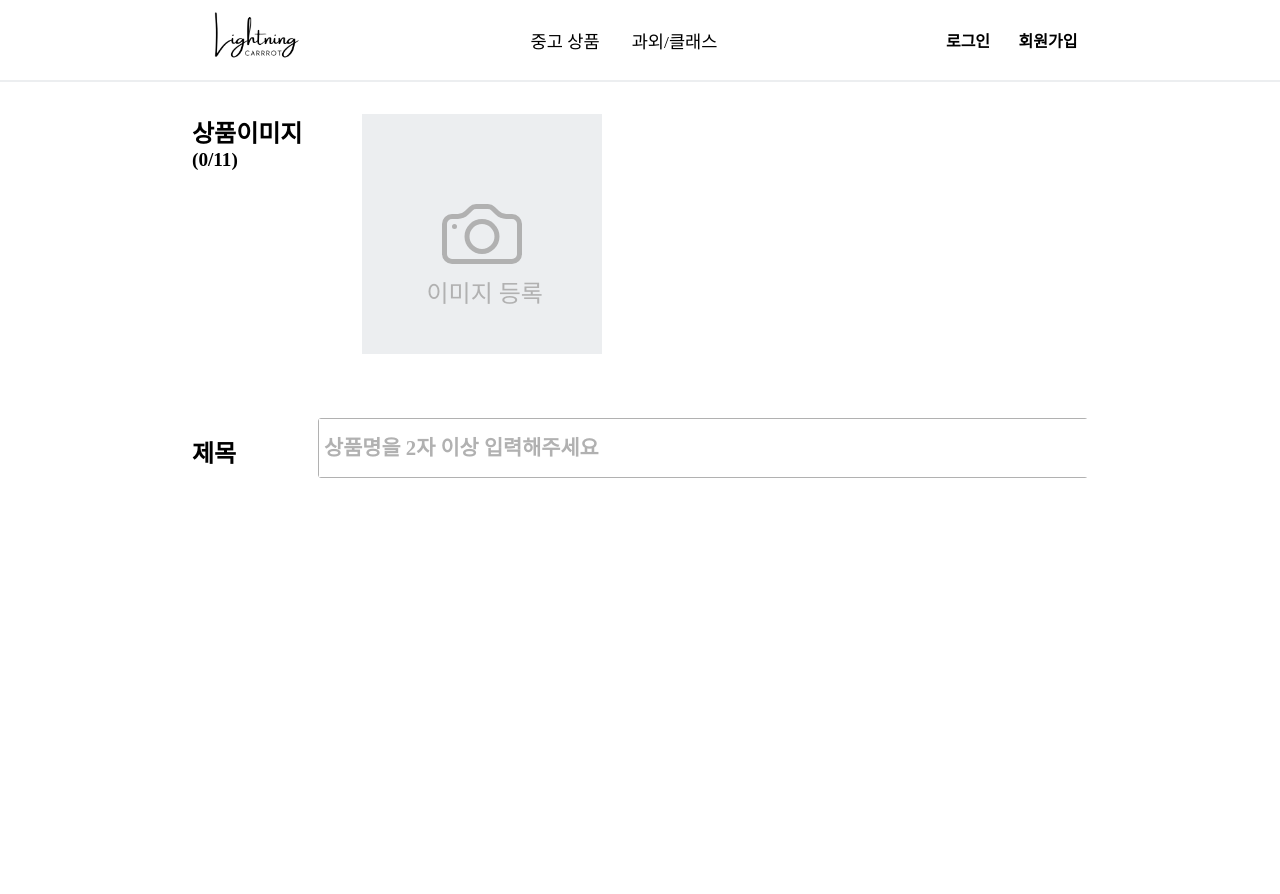
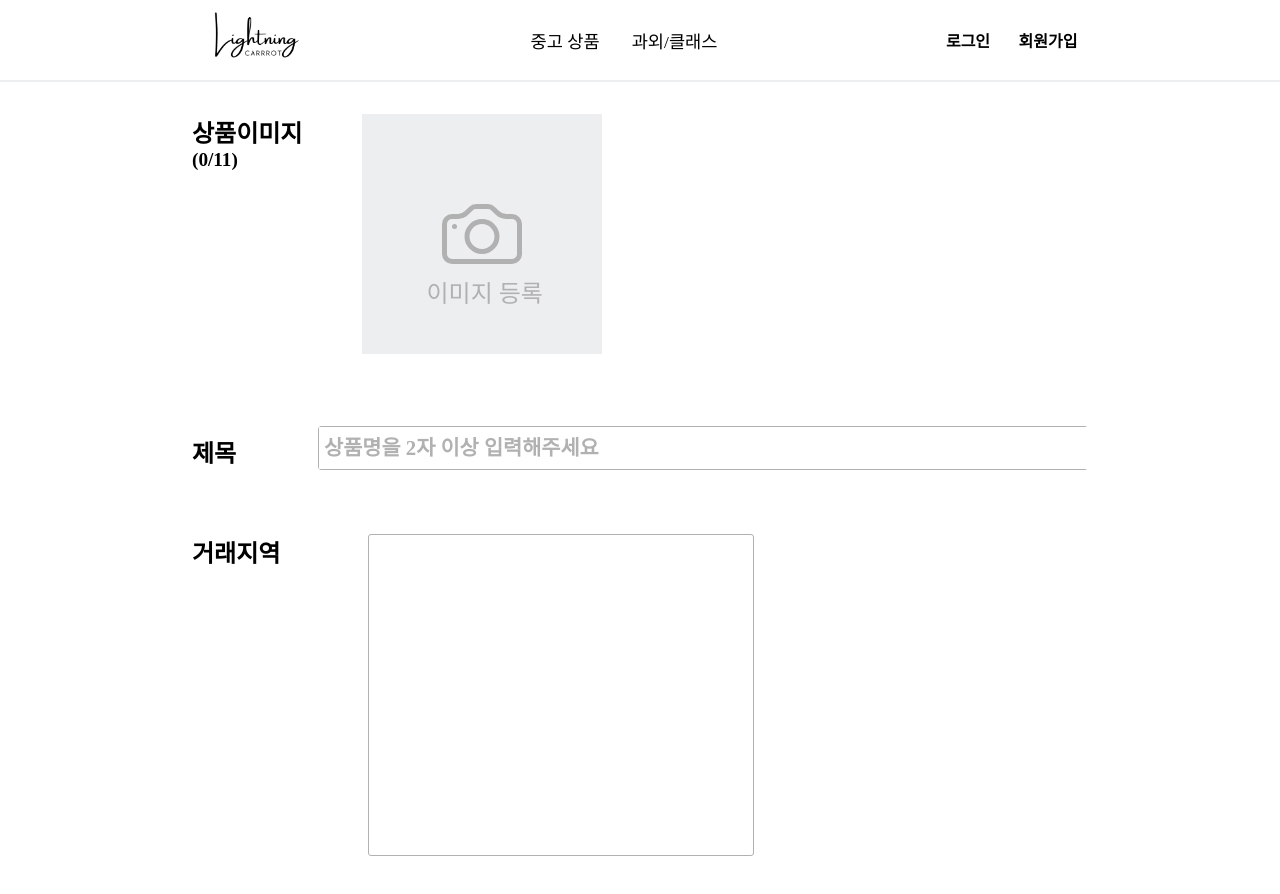
Before and after one commit to eunbbori/-Lightning-Carrot, a React (Create React App) app in the folder lightning-carrot-client/: page /addPost/product in a window 1280 px wide. Shown: the top 894 px of the page. Before the commit the page ends 800 px from the top, so only its background shows below. Built offline with nearby package versions, Linux system fonts and the light colour scheme; a web font is replaced by a local one.

Commit message:
거래지역 menu depth 고민 필요

```diff
--- a/lightning-carrot-client/src/views/AddPostView/AddProductView/AddProduct.tsx
+++ b/lightning-carrot-client/src/views/AddPostView/AddProductView/AddProduct.tsx
@@ -7,6 +7,7 @@ import { HomeMainContainer, HomeMainWrapper } from "../../../styles/common";
 import {
   ContentWrapper,
   imgContainer,
+  regionContainer,
   TitleContainerStyle,
   TitleStyle,
 } from "./AddProductViewStyle";
@@ -33,13 +34,19 @@ const AddProduct = () => {
             <div className="titleContainer">
               <AppInputText
                 width={"70rem"}
-                height={"3rem"}
+                height={"2rem"}
                 type={"text"}
                 className={"inputTitle"}
                 required={true}
                 placeholder={"상품명을 2자 이상 입력해주세요"}
               />
             </div>
+          </div>
+          <div css={ContentWrapper}>
+            <div css={TitleContainerStyle}>
+              <div css={TitleStyle}>거래지역</div>
+            </div>
+            <div css={regionContainer}></div>
           </div>
         </div>
       </div>
--- a/lightning-carrot-client/src/views/AddPostView/AddProductView/AddProductViewStyle.ts
+++ b/lightning-carrot-client/src/views/AddPostView/AddProductView/AddProductViewStyle.ts
@@ -11,6 +11,7 @@ export const ContentWrapper = css`
     margin: auto;
     border-radius: 3px;
     border: 1px solid ${theme.sideColor};
+    margin-top: 0.5rem;
   }
 `;
 export const TitleContainerStyle = css`
@@ -31,3 +32,11 @@ export const imgContainer = css`
   /* justify-content: space-between; */
   margin: auto;
 `;
+export const regionContainer = css`
+  width: 30vw;
+  height: 40vh;
+  border: 1px solid ${theme.sideColor};
+  border-radius: 3px;
+  margin-top: 1rem;
+  margin-left: 1rem;
+`;
```
